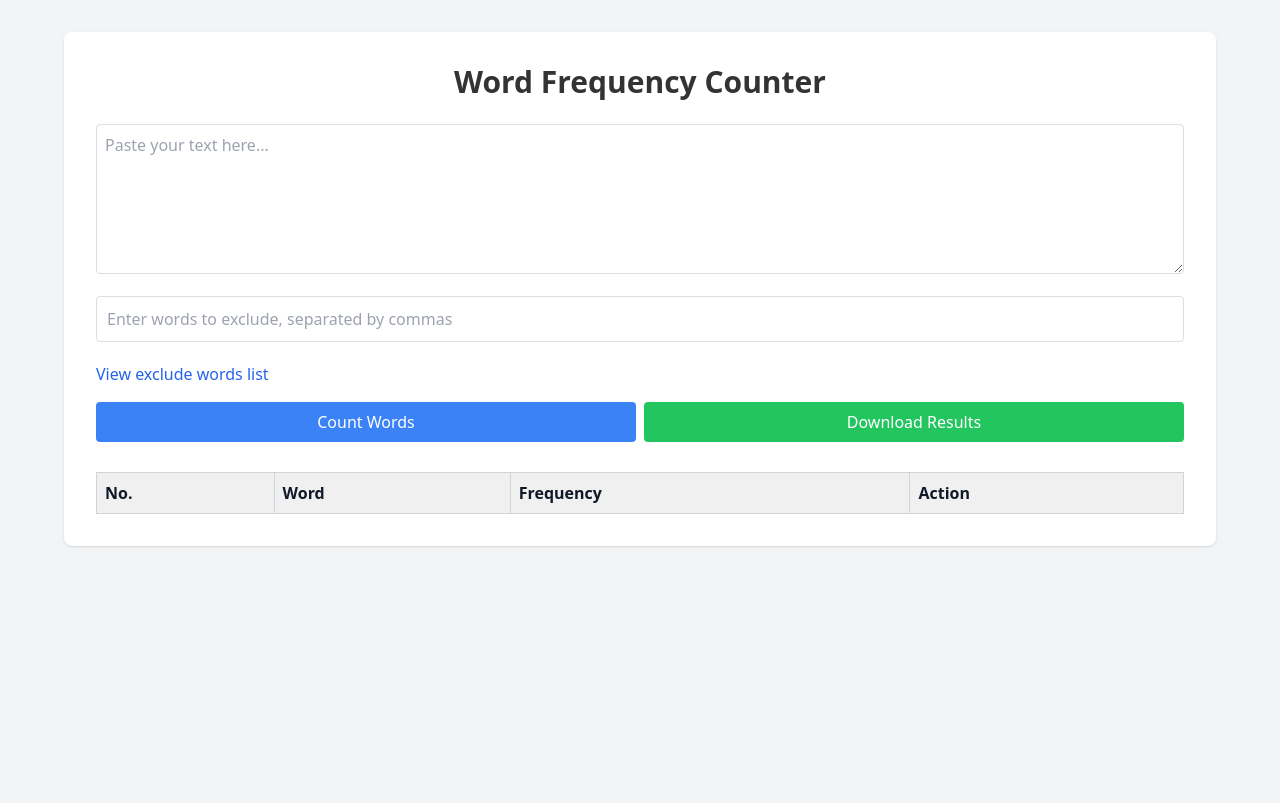
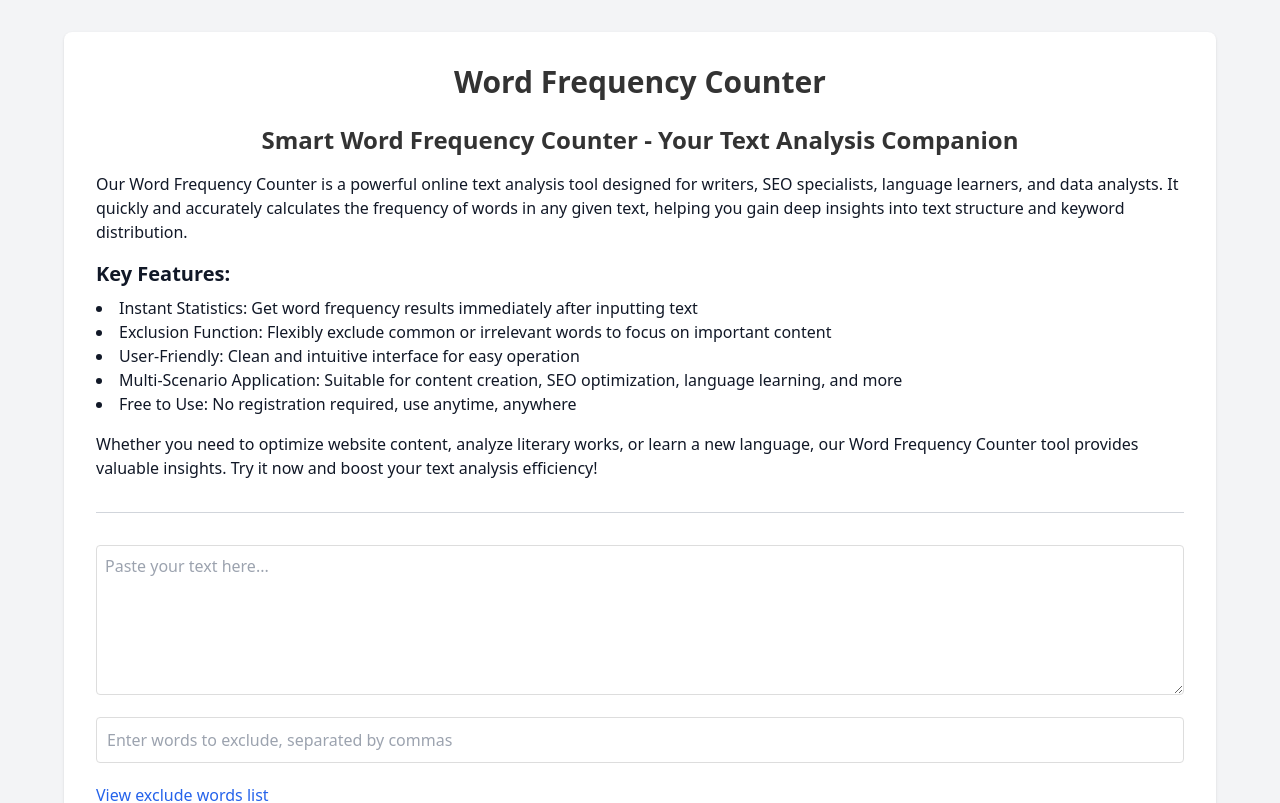
Before and after one commit to thinktouch/wfc, a Next.js app: page / in a window 1280 px wide. Shown: the top 803 px of the page. Built offline with nearby package versions, Linux system fonts and the light colour scheme.

Commit message:
add desc for seo

```diff
--- a/app/components/WordFrequencyCounter.tsx
+++ b/app/components/WordFrequencyCounter.tsx
@@ -1,7 +1,7 @@
 'use client';
-
 import { useState, useEffect } from 'react';
 import Link from 'next/link';
+import Head from 'next/head';
 
 export default function WordFrequencyCounter() {
   const [text, setText] = useState('');
@@ -52,6 +52,25 @@ export default function WordFrequencyCounter() {
 
   return (
     <>
+      <Head>
+        <meta name="description" content="Efficient online word frequency counter tool. Easily analyze word occurrences in texts. Supports word exclusion, ideal for writing, SEO optimization, and language learning." />
+      </Head>
+      <h1 className="text-2xl font-bold mb-4">Smart Word Frequency Counter - Your Text Analysis Companion</h1>
+      <p className="mb-4">Our Word Frequency Counter is a powerful online text analysis tool designed for writers, SEO specialists, language learners, and data analysts. It quickly and accurately calculates the frequency of words in any given text, helping you gain deep insights into text structure and keyword distribution.</p>
+
+      <h2 className="text-xl font-semibold mb-2">Key Features:</h2>
+      <ul className="list-disc list-inside mb-4">
+        <li>Instant Statistics: Get word frequency results immediately after inputting text</li>
+        <li>Exclusion Function: Flexibly exclude common or irrelevant words to focus on important content</li>
+        <li>User-Friendly: Clean and intuitive interface for easy operation</li>
+        <li>Multi-Scenario Application: Suitable for content creation, SEO optimization, language learning, and more</li>
+        <li>Free to Use: No registration required, use anytime, anywhere</li>
+      </ul>
+
+      <p className="mb-4">Whether you need to optimize website content, analyze literary works, or learn a new language, our Word Frequency Counter tool provides valuable insights. Try it now and boost your text analysis efficiency!</p>
+
+      <hr className="my-8 border-t border-gray-300" />
+
       <textarea
         value={text}
         onChange={(e) => setText(e.target.value)}
```
